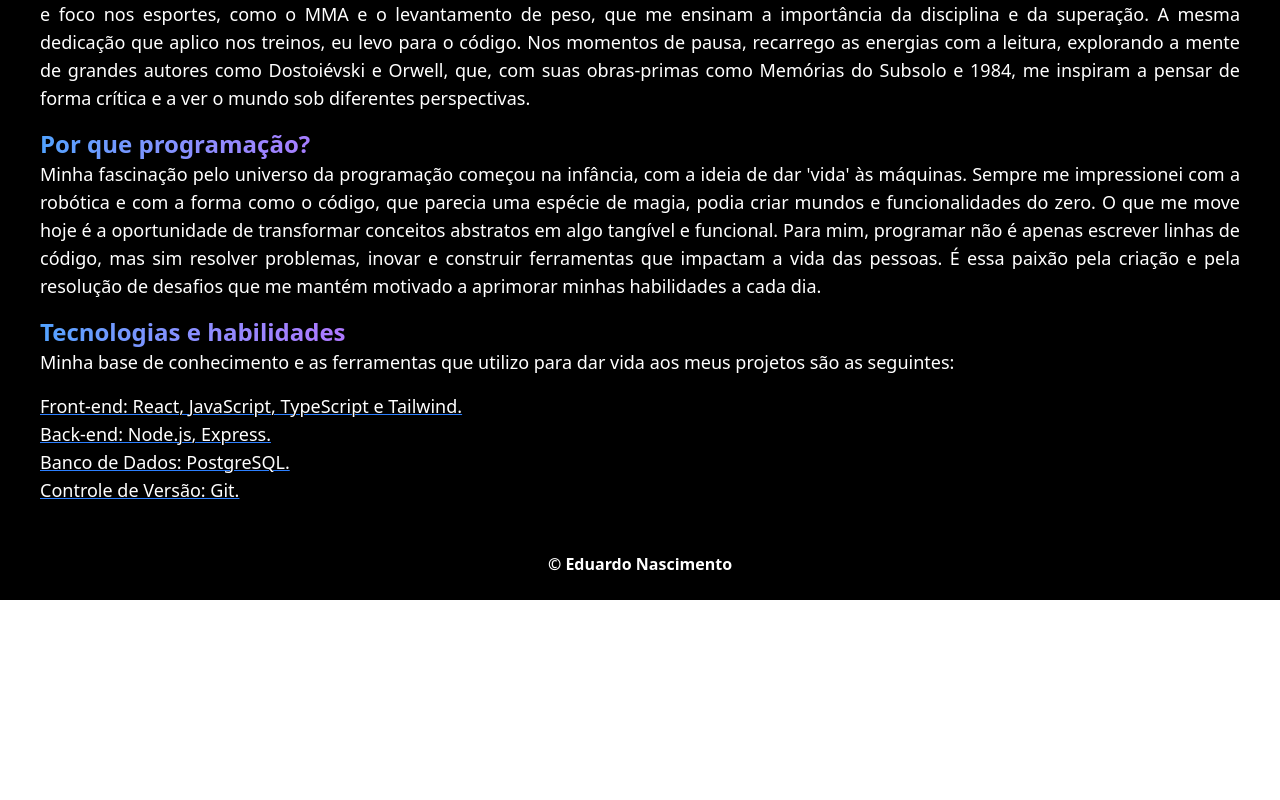
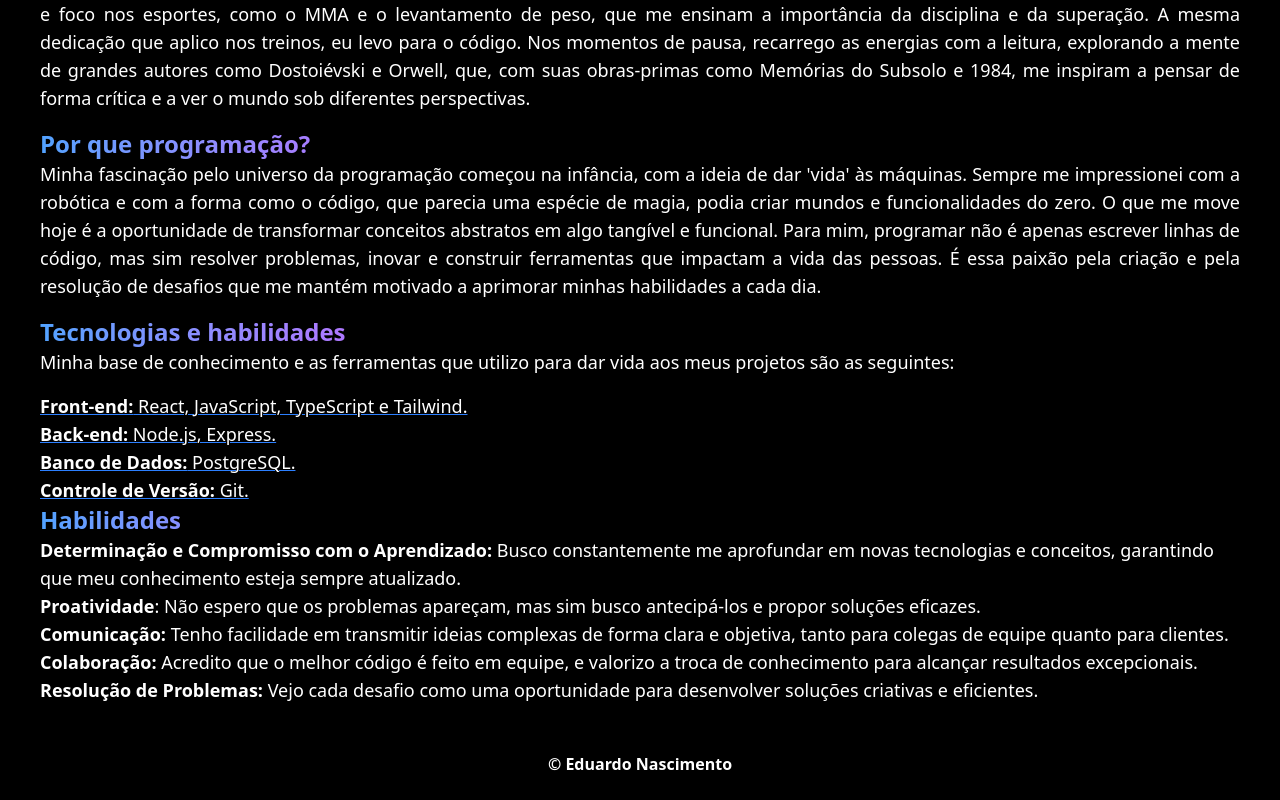
Before and after one commit to EduardoSantos2231/Porfolio_v1.0, a React (Vite) app: page /about in a window 1280 px wide. Shown: the part 480-1280 px from the top of the page. Before the commit the page ends 1080 px from the top, so only its background shows below. Built offline with nearby package versions, Linux system fonts and the light colour scheme.

Commit message:
add: about me finalizado

```diff
--- a/src/Screens/About.tsx
+++ b/src/Screens/About.tsx
@@ -39,10 +39,19 @@ export default function About() {
 
         <div className="flex w-full flex-col">
             <ul className="underline decoration-1 decoration-blue-500 text-lg">
-                <li>Front-end: React, JavaScript, TypeScript e Tailwind.</li>
-                <li>Back-end: Node.js, Express.</li>
-                <li>Banco de Dados: PostgreSQL.</li>
-                <li>Controle de Versão: Git.</li>
+                <li><strong>Front-end:</strong> React, JavaScript, TypeScript e Tailwind.</li>
+                <li><strong>Back-end:</strong> Node.js, Express.</li>
+                <li><strong>Banco de Dados:</strong> PostgreSQL.</li>
+                <li><strong>Controle de Versão:</strong> Git.</li>
+            </ul>
+
+            <Descriptional title="Habilidades" description="" />
+            <ul className="text-lg">
+                <li><strong>Determinação e Compromisso com o Aprendizado:</strong> Busco constantemente me aprofundar em novas tecnologias e conceitos, garantindo que meu conhecimento esteja sempre atualizado.</li>
+                <li><strong>Proatividade</strong>: Não espero que os problemas apareçam, mas sim busco antecipá-los e propor soluções eficazes.</li>
+                <li><strong>Comunicação:</strong> Tenho facilidade em transmitir ideias complexas de forma clara e objetiva, tanto para colegas de equipe quanto para clientes.</li>
+                <li><strong>Colaboração:</strong> Acredito que o melhor código é feito em equipe, e valorizo a troca de conhecimento para alcançar resultados excepcionais.</li>
+                <li><strong>Resolução de Problemas:</strong> Vejo cada desafio como uma oportunidade para desenvolver soluções criativas e eficientes.</li>
             </ul>
         </div>
 
```
